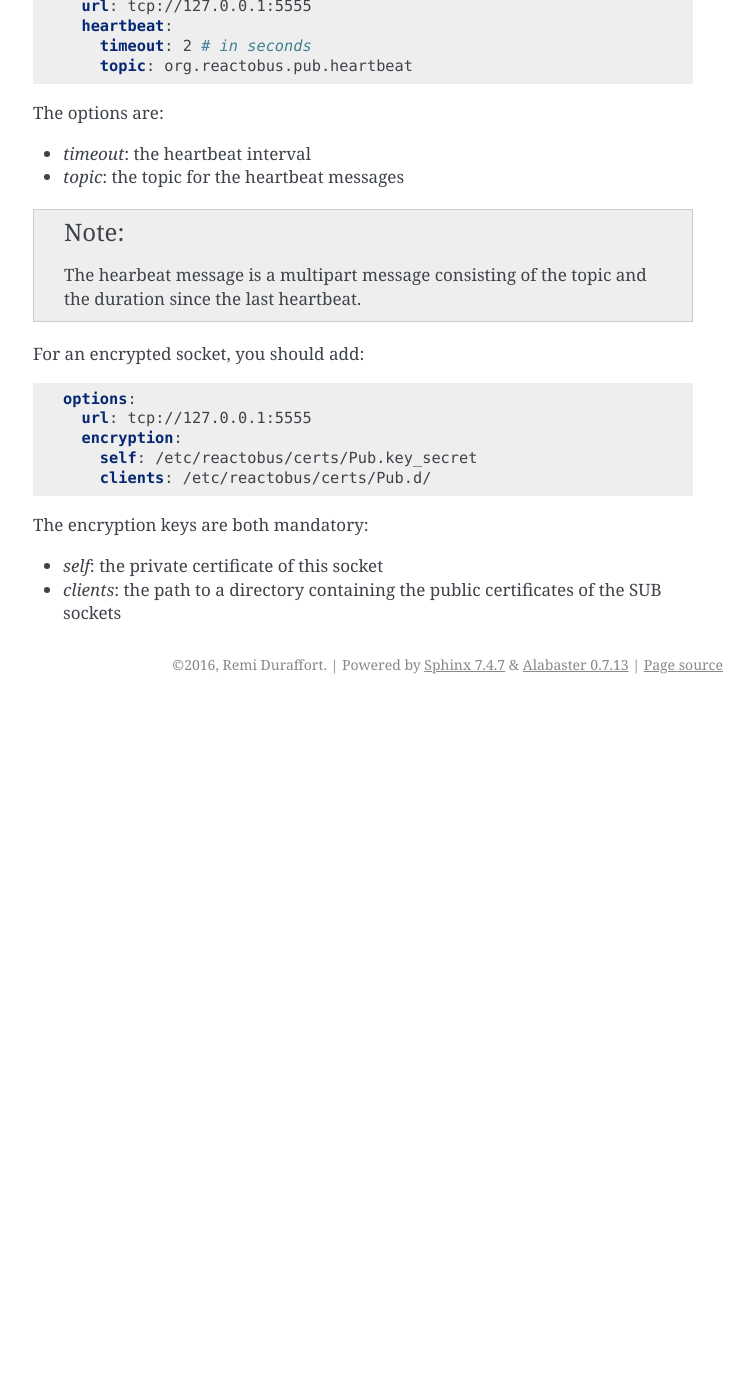
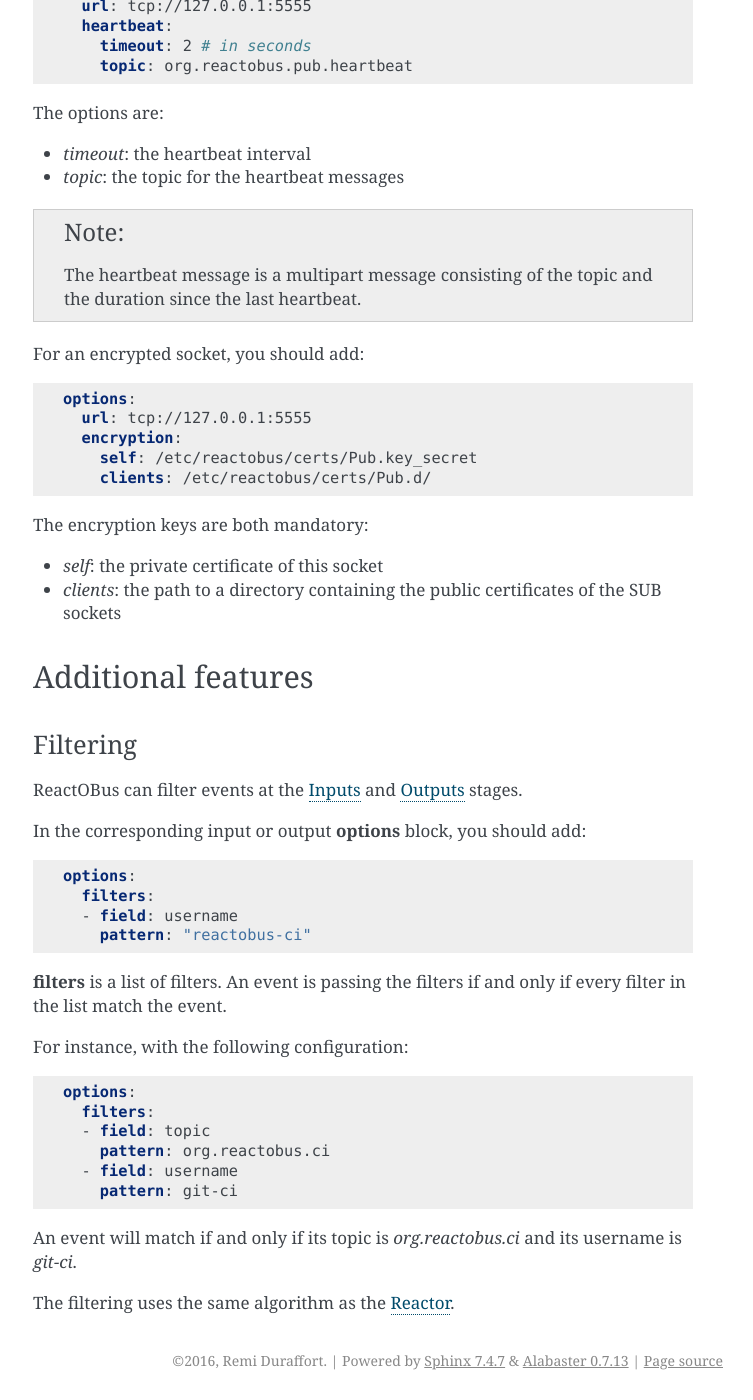
Before and after one commit to ivoire/ReactOBus, a Sphinx documentation site: the page built from docs/configuration.rst, in a window 1280 px wide and 1400 px high, scrolled down 5173 px. Shown: the whole window, without its empty margins (387-1140 px from the left). Built offline with Sphinx 7.4.7, drawn with Linux system fonts in a browser that asks for light colours; the version number is read from the project's files by our own code; before the commit the page ends 5877 px from its top, so only the background shows below that; some of the changed text lies outside the part shown.

Commit message:
Improve configuration and document Filtering

```diff
--- a/docs/configuration.rst
+++ b/docs/configuration.rst
@@ -17,6 +17,9 @@
 
   For instance, if the *outputs* key is not found in the configuration, the
   messages won't be forwarded outside of ReactOBus.
+
+
+.. _inputs:
 
 Inputs
 ======
@@ -102,6 +105,8 @@
 ReactOBus should not use the same sockets.
 
 
+.. _reactor:
+
 Reactor
 =======
 
@@ -174,6 +179,8 @@
 <http://docs.sqlalchemy.org/en/latest/core/engines.html#database-urls>`_.
 
 
+.. _outputs:
+
 Outputs
 =======
 
@@ -239,7 +246,7 @@
 * *timeout*: the heartbeat interval
 * *topic*: the topic for the heartbeat messages
 
-.. note:: The hearbeat message is a multipart message consisting of the topic
+.. note:: The heartbeat message is a multipart message consisting of the topic
   and the duration since the last heartbeat.
 
 For an encrypted socket, you should add:
@@ -256,3 +263,40 @@
 
 * *self*: the private certificate of this socket
 * *clients*: the path to a directory containing the public certificates of the SUB sockets
+
+
+Additional features
+====================
+
+Filtering
+*********
+
+ReactOBus can filter events at the :ref:`inputs` and :ref:`outputs` stages.
+
+In the corresponding input or output **options** block, you should add:
+
+.. code-block:: yaml
+
+    options:
+      filters:
+      - field: username
+        pattern: "reactobus-ci"
+
+**filters** is a list of filters. An event is passing the filters if and only
+if every filter in the list match the event.
+
+For instance, with the following configuration:
+
+.. code-block:: yaml
+
+    options:
+      filters:
+      - field: topic
+        pattern: org.reactobus.ci
+      - field: username
+        pattern: git-ci
+
+An event will match if and only if its topic is *org.reactobus.ci* and its
+username is *git-ci*.
+
+The filtering uses the same algorithm as the :ref:`reactor`.
```
